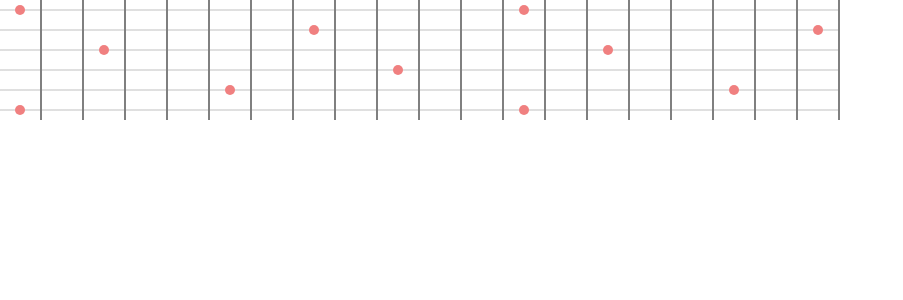
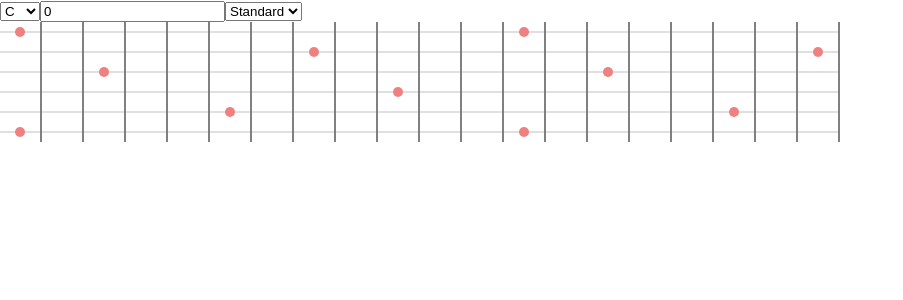
Before and after one commit to holgergp/halbtonReact, a React (Create React App) app: page / in a window 1280 px wide. Shown: the top 300 px of the page, without its empty margins (0-903 px from the left). Built offline with nearby package versions, Linux system fonts and the light colour scheme.

Commit message:
Rudimentary inputs

```diff
--- a/src/App.tsx
+++ b/src/App.tsx
@@ -1,11 +1,11 @@
 import React from 'react';
 import './App.scss';
-import Fretboard from './fretboard';
+import Guitar from './guitar';
 
 function App() {
   return (
     <div>
-      <Fretboard />
+      <Guitar />
     </div>
   );
 }
--- a/src/fretboard.tsx
+++ b/src/fretboard.tsx
@@ -1,24 +1,15 @@
-import React, { useState } from 'react';
+import React from 'react';
 import String from './strings';
-import {
-  markRootNoteOnTheFretBoard,
-  markOffsetNoteOnTheFretBoard,
-  standardTuning,
-} from './notesOnAString';
+import { Fretboard } from './types';
 
-export default (): JSX.Element => {
-  const [fretboard, setFretboard] = useState(
-    markRootNoteOnTheFretBoard('E', standardTuning)
-  );
+interface Props {
+  fretboard: Fretboard;
+}
+
+export default ({ fretboard }: Props): JSX.Element => {
   const fretBoardMarkup = Object.values(fretboard).map((string) => {
     return (
-      <div
-        key={string.stringNumber}
-        className="fretboard"
-        onClick={() =>
-          setFretboard(markOffsetNoteOnTheFretBoard('E', 3, standardTuning))
-        }
-      >
+      <div key={string.stringNumber} className="fretboard">
         <String string={string} />
       </div>
     );
--- /dev/null
+++ b/src/guitar.tsx
@@ -0,0 +1,16 @@
+import React, { useState } from 'react';
+import { markRootNoteOnTheFretBoard, standardTuning } from './notesOnAString';
+import Tuner from './tuner';
+import Fretboard from './fretboard';
+
+export default (): JSX.Element => {
+  const [fretboard, setFretboard] = useState(
+    markRootNoteOnTheFretBoard('E', standardTuning)
+  );
+  return (
+    <div>
+      <Tuner changeFretboard={setFretboard} />
+      <Fretboard fretboard={fretboard} />
+    </div>
+  );
+};
--- a/src/notesOnAString.ts
+++ b/src/notesOnAString.ts
@@ -1,8 +1,8 @@
-import { Fret, Fretboard, Note, Tuning } from './types';
+import { Fret, Fretboard, Note, Tuning, TuningInfo } from './types';
 
 const NUMBER_OF_FRETS = 20;
 
-const notec = { name: 'C', targetName: 'C' };
+export const notec = { name: 'C', targetName: 'C' };
 const notecsharp = { name: 'C#', targetName: 'C#/D\u266D' };
 const noted = { name: 'D', targetName: 'D' };
 const notedsharp = { name: 'D#', targetName: 'D#/E\u266D' };
@@ -17,7 +17,7 @@ const noteb = { name: 'B', targetName: 'B/H' };
 
 // const noNote = { targetName: 'noNote' };
 
-const halftone = [
+export const halftones = [
   notec,
   notecsharp,
   noted,
@@ -57,6 +57,18 @@ export const dropc: Tuning = {
   4: notec,
   5: noteg,
   6: notec,
+};
+
+export const standardTuningInfo = { name: 'Standard', tuning: standardTuning };
+export const tunings: TuningInfo[] = [
+  standardTuningInfo,
+  { name: 'DropD', tuning: dropd },
+  { name: 'DropC', tuning: dropc },
+];
+
+const getTuningForName = (tunimgName: string): Tuning => {
+  const tuning = tunings.find((t) => t.name);
+  return tuning ? tuning.tuning : standardTuning;
 };
 
 const stringNumbers = (tuning: Tuning): number[] =>
@@ -109,9 +121,9 @@ export const markRootNoteOnTheFretBoard = (
 export const markOffsetNoteOnTheFretBoard = (
   rootNoteName: string,
   offset: number,
-  tuning: Tuning
+  tuningName: string
 ): Fretboard => {
-  return stringNumbers(tuning).reduce<Fretboard>(
+  return stringNumbers(getTuningForName(tuningName)).reduce<Fretboard>(
     (fretboard: Fretboard, stringNumber: number) => {
       fretboard[stringNumber] = {
         frets: markOffsetNoteOnAString(stringNumber, rootNoteName, offset),
@@ -124,22 +136,22 @@ export const markOffsetNoteOnTheFretBoard = (
 };
 
 export const findOffsetNote = (rootNoteName: string, offset: number): Note => {
-  const rootNoteIndex = halftone.findIndex(
+  const rootNoteIndex = halftones.findIndex(
     (t: Note) => t.targetName === rootNoteName
   );
-  const targetNoteIndex = (rootNoteIndex + offset) % halftone.length;
-  return halftone[targetNoteIndex];
+  const targetNoteIndex = (rootNoteIndex + offset) % halftones.length;
+  return halftones[targetNoteIndex];
 };
 
 const notesOnAString = (stringNumber: number, tuning: Tuning): Note[] => {
   const startNote = tuning[stringNumber];
   const fretNumberArray = [...Array(NUMBER_OF_FRETS).keys()];
-  const noteIndexNormalized = halftone.findIndex(
+  const noteIndexNormalized = halftones.findIndex(
     (ton: Note) => ton === startNote
   );
 
   return fretNumberArray.map((i: number) => {
-    return halftone[(noteIndexNormalized + i) % halftone.length];
+    return halftones[(noteIndexNormalized + i) % halftones.length];
   }, fretNumberArray);
 };
 
--- /dev/null
+++ b/src/tuner.tsx
@@ -0,0 +1,75 @@
+import React, { useState } from 'react';
+import { Fretboard } from './types';
+import {
+  halftones,
+  markOffsetNoteOnTheFretBoard,
+  notec,
+  standardTuningInfo,
+  tunings,
+} from './notesOnAString';
+
+interface Props {
+  changeFretboard: (fretboard: Fretboard) => void;
+}
+
+export default ({ changeFretboard }: Props): JSX.Element => {
+  const [rootnoteName, setRootnoteName] = useState(notec.targetName);
+  const [offset, setOffset] = useState(0);
+  const [tuningName, setTuningName] = useState(standardTuningInfo.name);
+
+  return (
+    <div>
+      <form>
+        <select
+          value={rootnoteName}
+          onChange={(evt) => {
+            const newRootNoteName = evt.target.value;
+            setRootnoteName(newRootNoteName);
+            changeFretboard(
+              markOffsetNoteOnTheFretBoard(
+                newRootNoteName,
+                offset,
+                standardTuningInfo.name
+              )
+            );
+          }}
+        >
+          {halftones.map((t) => {
+            return <option value={t.targetName}>{t.name}</option>;
+          })}
+        </select>
+        <input
+          type="number"
+          value={offset}
+          onChange={(evt) => {
+            const newOffset = parseInt(
+              evt.target.value ? evt.target.value : '0'
+            );
+            setOffset(newOffset);
+            changeFretboard(
+              markOffsetNoteOnTheFretBoard(
+                rootnoteName,
+                newOffset,
+                standardTuningInfo.name
+              )
+            );
+          }}
+        />
+        <select
+          value={tuningName}
+          onChange={(evt) => {
+            const newTuningName = evt.target.value;
+            setTuningName(newTuningName);
+            changeFretboard(
+              markOffsetNoteOnTheFretBoard(rootnoteName, offset, newTuningName)
+            );
+          }}
+        >
+          {tunings.map((t) => {
+            return <option value={t.name}>{t.name}</option>;
+          })}
+        </select>
+      </form>
+    </div>
+  );
+};
--- a/src/types.ts
+++ b/src/types.ts
@@ -23,3 +23,8 @@ export interface GuitarString {
   frets: Fret[];
   stringNumber: number;
 }
+
+export interface TuningInfo {
+  name: string;
+  tuning: Tuning;
+}
```
